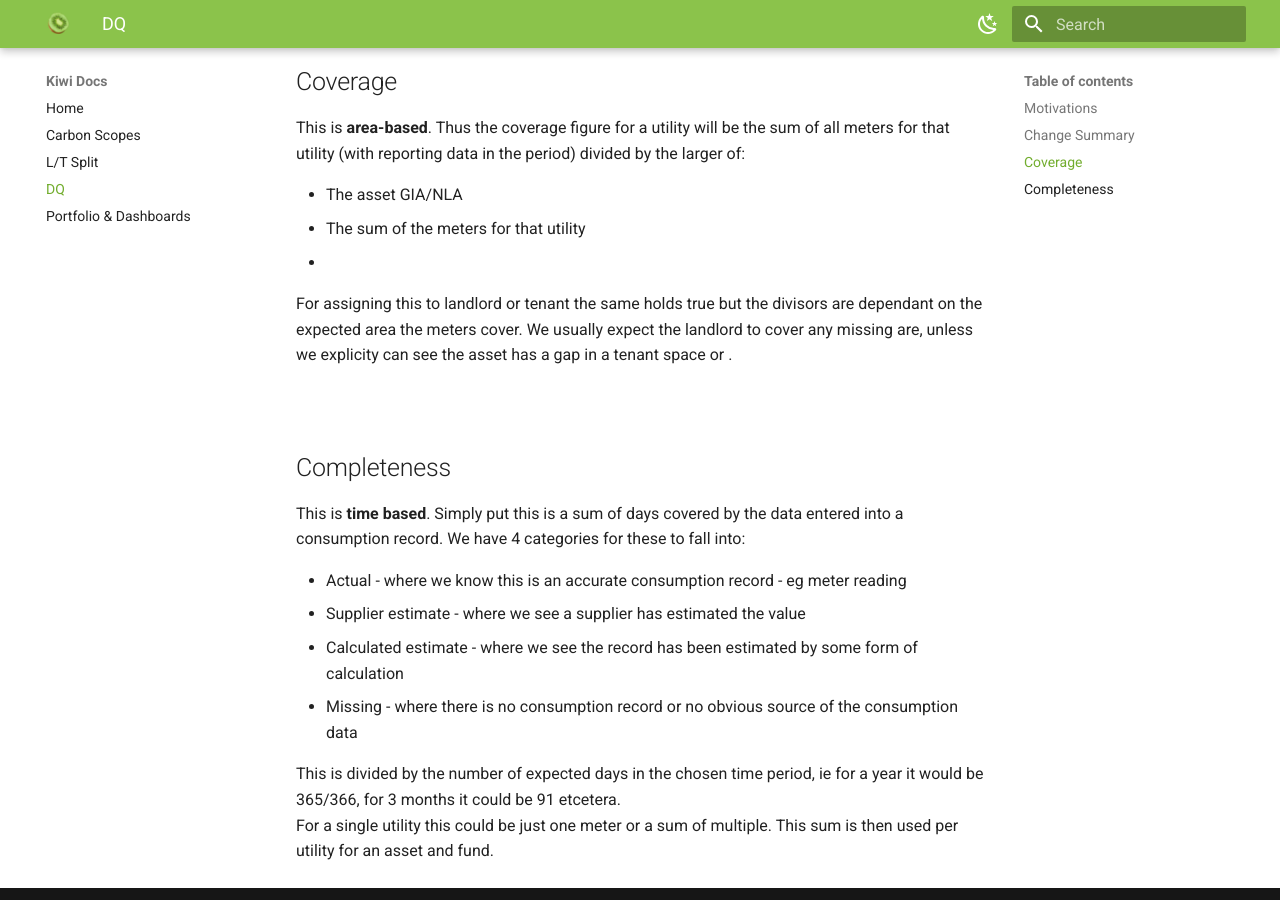
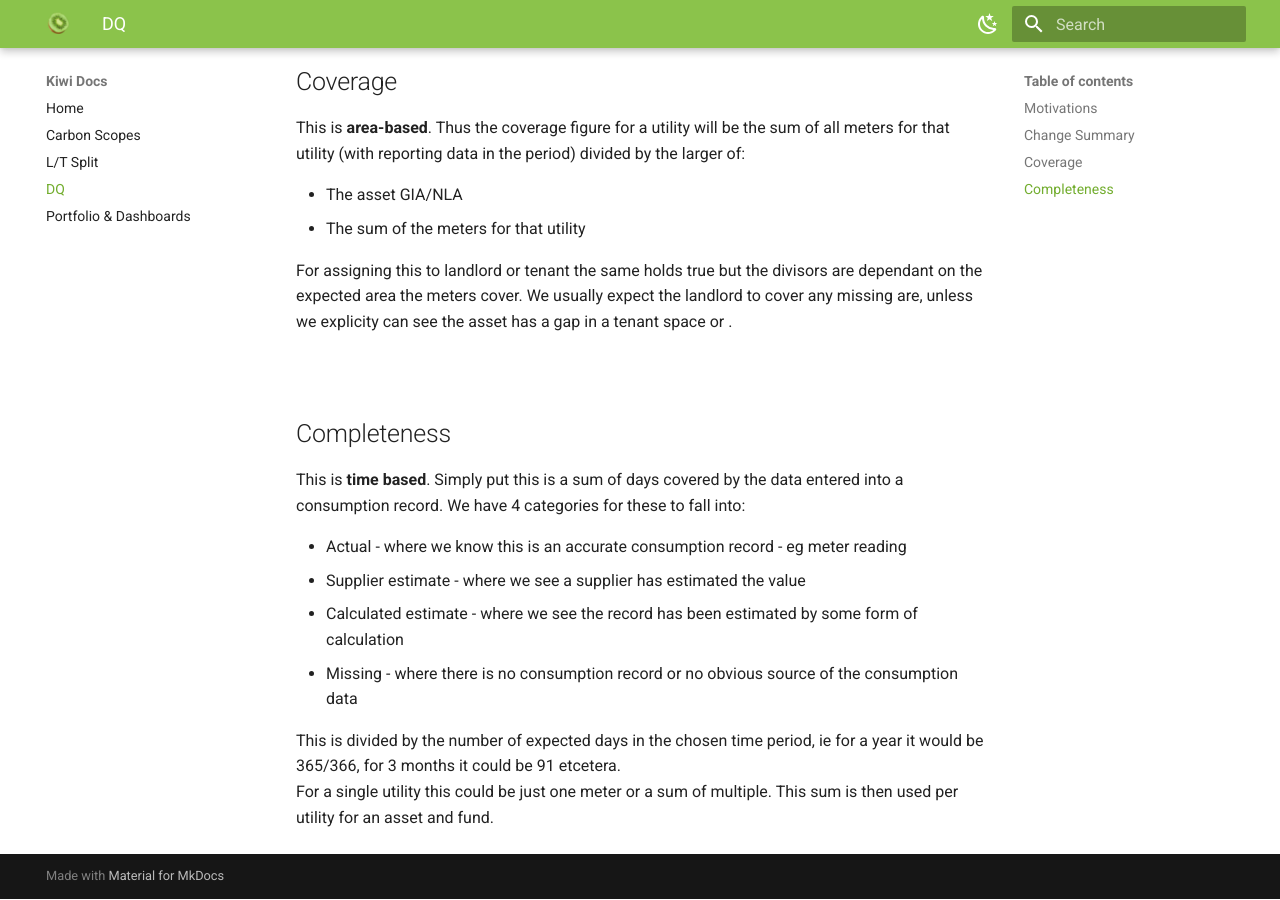
Before and after one commit to dan-p-3v0ra/KiwiDocs, an MkDocs documentation site: the page built from docs/dq.md, in a window 1280 px wide and 900 px high, scrolled down 894 px. Built offline with MkDocs 1.6.1 and Material for MkDocs 9.7.7, drawn with Linux system fonts in a browser that asks for light colours.

Commit message:
Update dq.md

```diff
--- a/docs/dq.md
+++ b/docs/dq.md
@@ -34,7 +34,7 @@ Short summary is:
 This is <b>area-based</b>. Thus the coverage figure for a utility will be the sum of all meters for that utility (with reporting data in the period) divided by the larger of:
 <ul>
     <li>The asset GIA/NLA</li>
-    <li>The sum of the meters for that utility<li>
+    <li>The sum of the meters for that utility</li>
 </ul>
 For assigning this to landlord or tenant the same holds true but the divisors are dependant on the expected area the meters cover. We usually expect the landlord to cover any missing are, unless we explicity can see the asset has a gap in a tenant space or .
 
```
